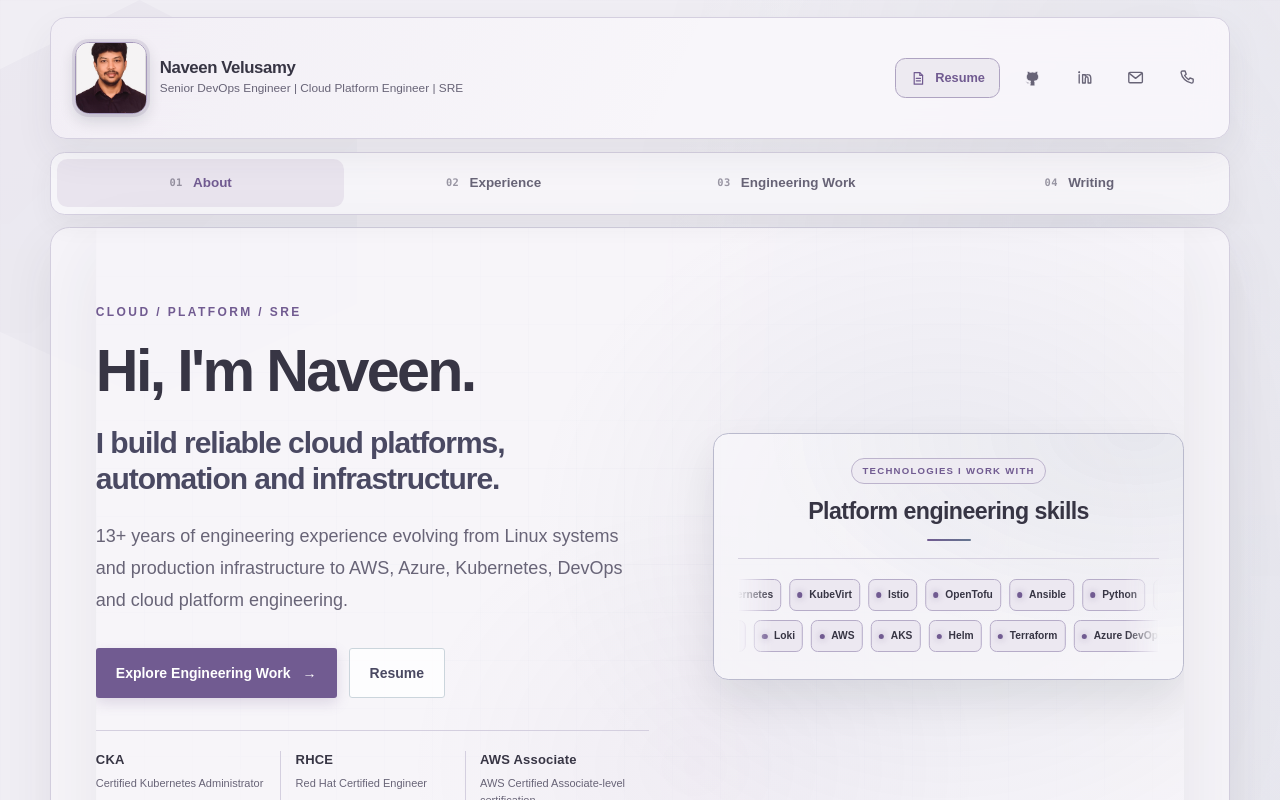
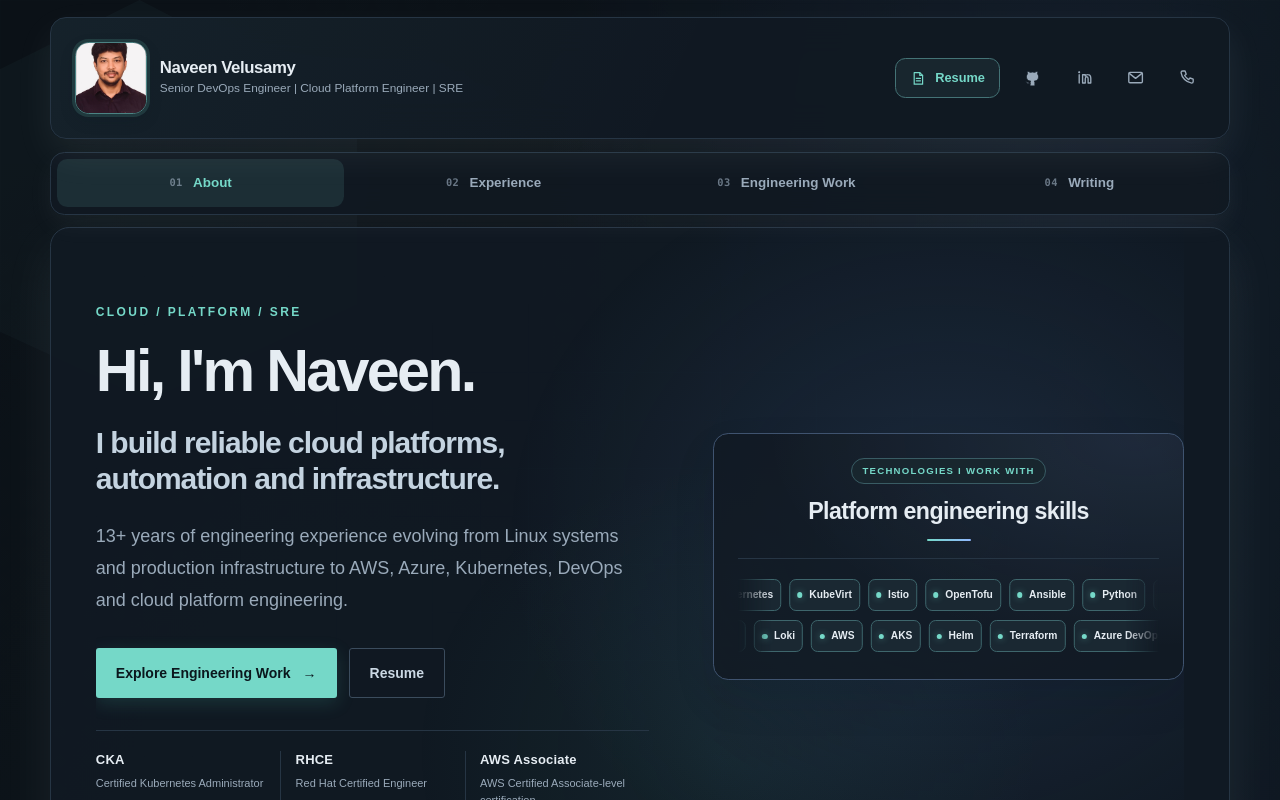
Before and after one commit to naveenvelusamy/naveen-platform-engineering-lab, a Next.js app: page / in a window 1280 px wide. Shown: the top 800 px of the page. Built offline with nearby package versions, Linux system fonts and the light colour scheme.

Commit message:
feat: build homepage v1 portfolio experience

```diff
--- a/app/globals.css
+++ b/app/globals.css
@@ -1,28 +1,28 @@
 @import "tailwindcss";
 
 :root {
-  --background: #f0eef4;
-  --foreground: #373544;
-  --site-surface: rgba(248, 246, 250, 0.96);
-  --site-surface-raised: #f2eff6;
-  --site-surface-muted: #e8e4ee;
-  --site-border: #d4cfdf;
-  --site-ink: #373544;
-  --site-muted: #686477;
-  --site-accent: #715b91;
-  --site-accent-cool: #64758f;
-  --project-surface: #ebe8f1;
-  --project-surface-end: #e1e5ee;
-  --project-ink: #3b3b50;
-  --project-muted: #626578;
-  --project-grid: rgba(90, 77, 127, 0.08);
-  --project-line: #8585a2;
-  --project-pulse: #806ba5;
-  --project-node: rgba(248, 246, 250, 0.96);
-  --project-node-border: #9692ac;
-  --project-node-ink: #4d4968;
-  --project-detail: #6e6a7d;
-  --project-dot: #806ba5;
+  --background: #f2f6ff;
+  --foreground: #172843;
+  --site-surface: rgba(255, 255, 255, 0.94);
+  --site-surface-raised: #edf3ff;
+  --site-surface-muted: #e8f5f4;
+  --site-border: #cdd9eb;
+  --site-ink: #172d4d;
+  --site-muted: #536984;
+  --site-accent: #087e8b;
+  --site-accent-cool: #5268d8;
+  --project-surface: #e8f0ff;
+  --project-surface-end: #e2f5f3;
+  --project-ink: #263b5c;
+  --project-muted: #5c708d;
+  --project-grid: rgba(65, 101, 183, 0.1);
+  --project-line: #617bc1;
+  --project-pulse: #078b91;
+  --project-node: rgba(255, 255, 255, 0.96);
+  --project-node-border: #8ca4ca;
+  --project-node-ink: #344c72;
+  --project-detail: #62768f;
+  --project-dot: #d58b32;
 }
 
 :root[data-theme="dark"] {
@@ -398,11 +398,11 @@ html {
 }
 
 :root[data-theme="light"] .profile-photo-frame {
-  box-shadow: 0 0 0 5px rgba(113, 91, 145, 0.1);
+  box-shadow: 0 0 0 5px color-mix(in srgb, var(--site-accent-cool) 14%, transparent);
 }
 
 :root[data-theme="light"] .site-nav-link-active {
-  background: #e8e3ef;
+  background: color-mix(in srgb, var(--site-accent-cool) 13%, white);
 }
 
 :root[data-theme="dark"] .site-content > section[id="experience"] {
@@ -905,11 +905,11 @@ html {
 }
 
 :root[data-theme="light"] .site-geometry {
-  opacity: 0.31;
+  opacity: 0.46;
   background:
-    radial-gradient(ellipse at 78% 20%, rgba(100, 117, 143, 0.065), transparent 32rem),
-    linear-gradient(rgba(90, 77, 127, 0.035) 1px, transparent 1px),
-    linear-gradient(90deg, rgba(90, 77, 127, 0.035) 1px, transparent 1px);
+    radial-gradient(ellipse at 78% 20%, rgba(82, 104, 216, 0.12), transparent 32rem),
+    linear-gradient(rgba(8, 126, 139, 0.055) 1px, transparent 1px),
+    linear-gradient(90deg, rgba(82, 104, 216, 0.055) 1px, transparent 1px);
 }
 
 :root[data-theme="light"] [class~="text-[#10243d]"] {
--- a/app/hero.module.css
+++ b/app/hero.module.css
@@ -31,22 +31,22 @@
 }
 
 :global(html[data-theme="light"]) .heroGrid {
-  opacity: 0.18;
+  opacity: 0.2;
   background-image:
-    linear-gradient(rgba(53, 91, 143, 0.075) 1px, transparent 1px),
-    linear-gradient(90deg, rgba(53, 91, 143, 0.075) 1px, transparent 1px);
+    linear-gradient(rgba(82, 104, 216, 0.09) 1px, transparent 1px),
+    linear-gradient(90deg, rgba(82, 104, 216, 0.09) 1px, transparent 1px);
 }
 
 :global(html[data-theme="light"]) .heroGrid::after {
   background-image:
-    linear-gradient(rgba(113, 91, 145, 0.05) 1px, transparent 1px),
-    linear-gradient(90deg, rgba(113, 91, 145, 0.05) 1px, transparent 1px);
+    linear-gradient(rgba(8, 126, 139, 0.065) 1px, transparent 1px),
+    linear-gradient(90deg, rgba(8, 126, 139, 0.065) 1px, transparent 1px);
 }
 
 :global(html[data-theme="light"]) .heroGlow {
   background:
-    radial-gradient(ellipse 34rem 29rem at 78% 46%, rgba(100, 117, 143, 0.09), transparent 76%),
-    radial-gradient(ellipse 23rem 21rem at 55% 82%, rgba(113, 91, 145, 0.05), transparent 78%);
+    radial-gradient(ellipse 34rem 29rem at 78% 46%, rgba(82, 104, 216, 0.14), transparent 76%),
+    radial-gradient(ellipse 23rem 21rem at 55% 82%, rgba(8, 126, 139, 0.1), transparent 78%);
 }
 
 .heroGrid {
@@ -76,15 +76,15 @@
 }
 
 :global(html[data-theme="light"]) .secondaryCta {
-  border-color: #cbd5dc;
-  background: rgba(255, 255, 255, 0.76);
-  color: #4a4962;
+  border-color: var(--site-border);
+  background: rgba(255, 255, 255, 0.82);
+  color: var(--site-ink);
 }
 
 :global(html[data-theme="light"]) .secondaryCta:hover {
-  border-color: #715b91;
+  border-color: var(--site-accent-cool);
   background: #ffffff;
-  color: #715b91;
+  color: var(--site-accent-cool);
 }
 
 .heroGrid::after {
--- a/app/layout.tsx
+++ b/app/layout.tsx
@@ -9,7 +9,7 @@ export const metadata: Metadata = {
 
 export default function RootLayout({ children }: LayoutProps<"/">) {
   return (
-    <html lang="en" className="h-full antialiased" data-theme="light">
+    <html lang="en" className="h-full antialiased" data-theme="dark">
       <body className="min-h-full flex flex-col">{children}</body>
     </html>
   );
--- a/app/theme-toggle.tsx
+++ b/app/theme-toggle.tsx
@@ -7,11 +7,11 @@ const THEME_STORAGE_KEY = "naveen-portfolio-theme";
 type Theme = "dark" | "light";
 
 function getThemeSnapshot(): Theme {
-  return window.localStorage.getItem(THEME_STORAGE_KEY) === "dark" ? "dark" : "light";
+  return window.localStorage.getItem(THEME_STORAGE_KEY) === "light" ? "light" : "dark";
 }
 
 function getServerThemeSnapshot(): Theme {
-  return "light";
+  return "dark";
 }
 
 function subscribeToTheme(onChange: () => void) {
```
